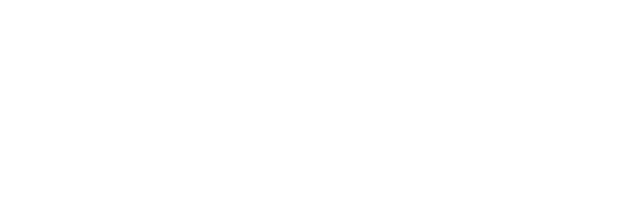
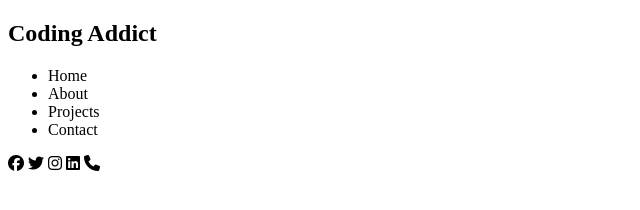
Before and after one commit to imlakshaykumar/Basic_JavaScript_Projects, a plain HTML site: page navbar/index.html in a window 1280 px wide. Shown: the whole page, without its empty margins (0-640 px from the left). Drawn offline with Linux system fonts and the light colour scheme.

Commit message:
updated index.html

```diff
--- a/navbar/index.html
+++ b/navbar/index.html
@@ -7,10 +7,33 @@
     <meta name="viewport" content="width=device-width, initial-scale=1.0">
     <title>NavBar</title>
     <link rel="stylesheet" href="style.css">
+    <!-- <link rel="stylesheet" href="https://kit.fontawesome.com/406b7154e5.css" crossorigin="anonymous"> -->
+    <script src="https://kit.fontawesome.com/406b7154e5.js" crossorigin="anonymous"></script>
 </head>
 
 <body>
+    <nav>
+        <header>
+            <div class="head">
+                <h2>Coding Addict</h2>
+                <ul id="index-list">
+                    <li class="list">Home</li>
+                    <li class="list">About</li>
+                    <li class="list">Projects</li>
+                    <li class="list">Contact</li>
+                </ul>
+                <div class="icons">
+                    <i class="fa-brands fa-facebook icon"></i>
+                    <i class="fa-brands fa-twitter icon"></i>
+                    <i class="fa-brands fa-instagram icon"></i>
+                    <i class="fa-brands fa-linkedin icon"></i>
+                    <i class="fa-solid fa-phone icon"></i>
+                </div>
 
+            </div>
+
+        </header>
+    </nav>
     <script src="app.js"></script>
 </body>
 
```
